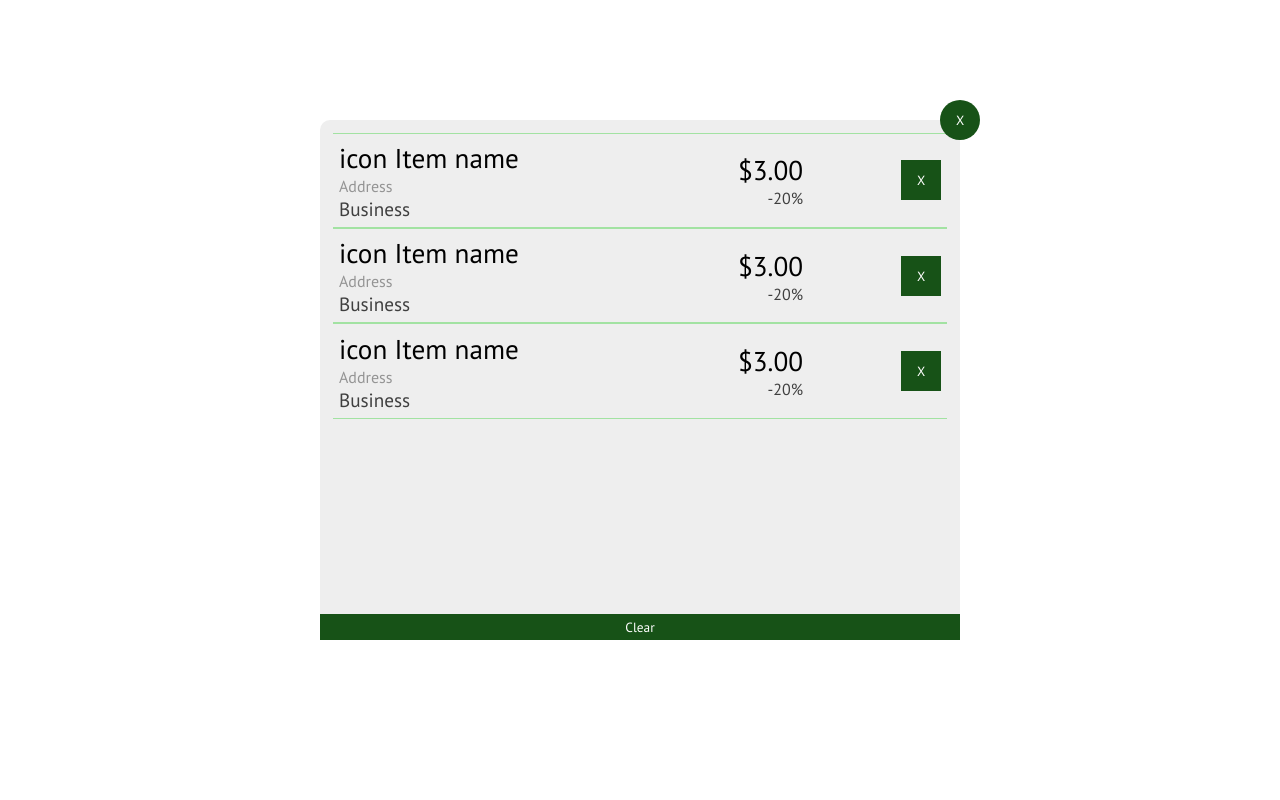
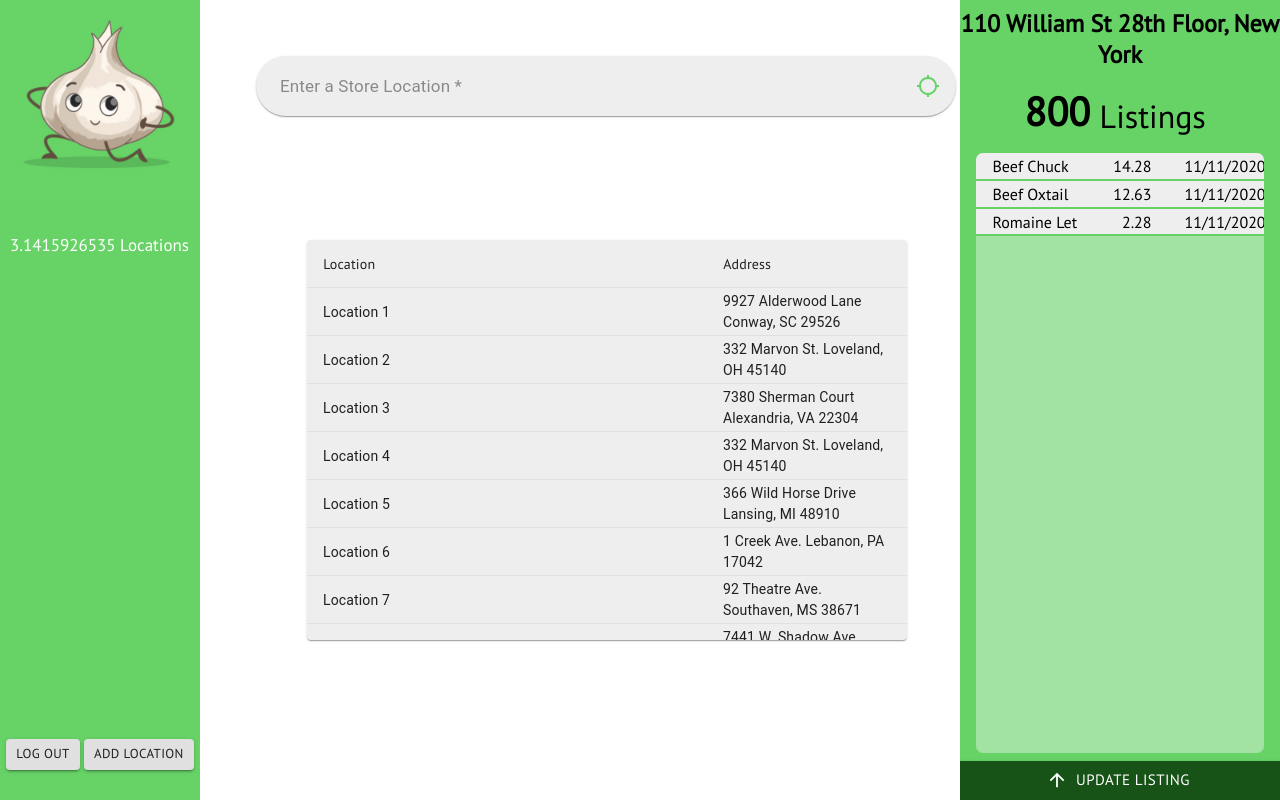
Before and after one commit to MoonJiao123/corona-food-app, a React (Create React App) app in the folder client/: page /BusinessDashboardParent in a window 1280 px wide. Built offline with nearby package versions, Linux system fonts and the light colour scheme.

Commit message:
checked styles, removed tesing code

```diff
--- a/client/src/index.js
+++ b/client/src/index.js
@@ -8,15 +8,13 @@ import {BrowserRouter, Route, Switch} from 'react-router-dom';
 import ShoppingListParent from './components/ShoppingListParent';
 
 export const routing = (
-  /*
     <BrowserRouter>
       <Switch>
         <Route exact path="/" component={App} />
         <Route path="/ErrorPage" component={ErrorPage} />
         <Route path="/BusinessDashboardParent" component={BusinessDashboardParent} />
       </Switch>
-    </BrowserRouter>*/
-    <ShoppingListParent/>
+    </BrowserRouter>
 )
 
 ReactDOM.render(
```
